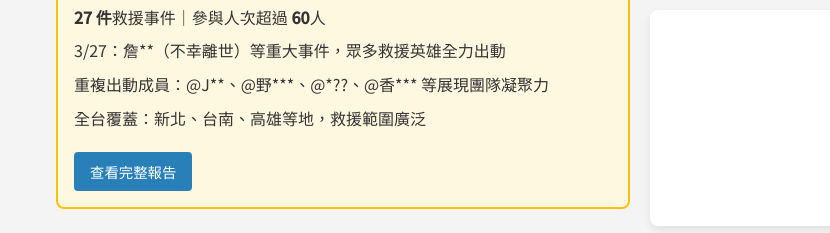
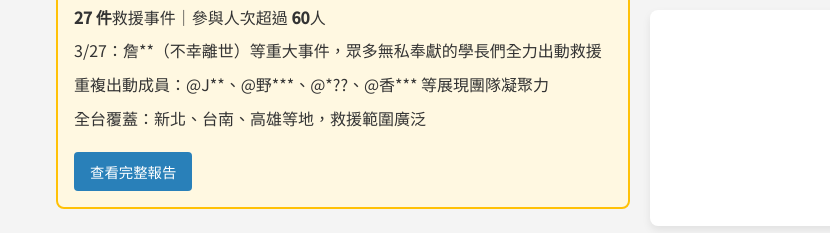
Before and after one commit to liberchen/wildrescue-main-web, a website: page public/index.html in a window 1280 px wide. Shown: the part 360-593 px from the top of the page, 0-830 px from the left. Drawn offline with Linux system fonts and the light colour scheme.

Commit message:
Update rescue-stats.html

```diff
--- a/public/index.html
+++ b/public/index.html
@@ -175,7 +175,7 @@
                 <h2>2025年第一季度救援成果概覽</h2>
                 <ul>
                     <li><strong>27 件</strong>救援事件｜參與人次超過 <strong>60</strong>人</li>
-                    <li>3/27：詹**（不幸離世）等重大事件，眾多救援英雄全力出動</li>
+                    <li>3/27：詹**（不幸離世）等重大事件，眾多無私奉獻的學長們全力出動救援</li>
                     <li>重複出動成員：@J**、@野***、@*??、@香*** 等展現團隊凝聚力</li>
                     <li>全台覆蓋：新北、台南、高雄等地，救援範圍廣泛</li>
                 </ul>
```
